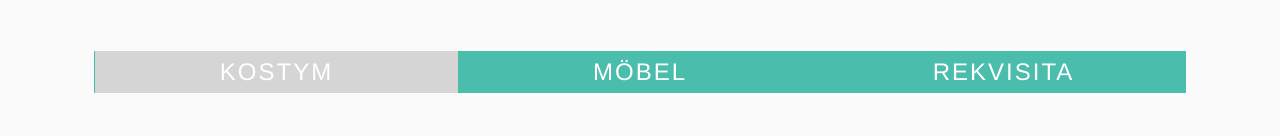
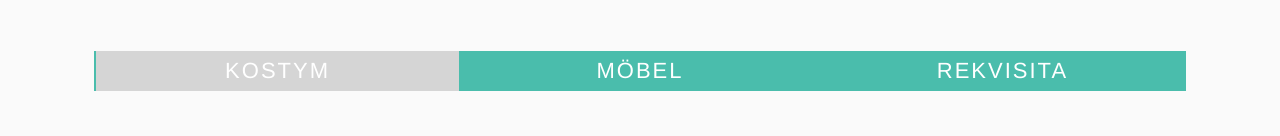
Before and after one commit to mariawestling/svt-mag4, a plain HTML site: page objects.html in a window 1280 px wide. Shown: the part 232-368 px from the top of the page. Drawn offline with nearby package versions, Linux system fonts and the light colour scheme; no server answers.

Commit message:
no message

```diff
--- a/objects.css
+++ b/objects.css
@@ -93,12 +93,12 @@ input.form-control {
   margin-bottom: 40px;
   background-color: #4ABDAC;
   color: white;
-  font-size: 24px;
+  font-size: 22px;
   letter-spacing: 2px;
 }
 
 .objects-kostym, .objects-mobel, .objects-rekvisita {
-  width: 33.3%;
+  width: 33.2%;
   text-align: center;
   padding: 4px;
 }
```
